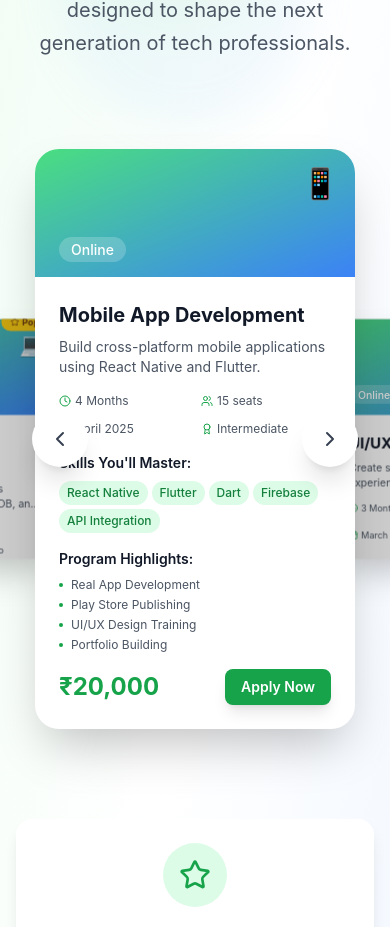
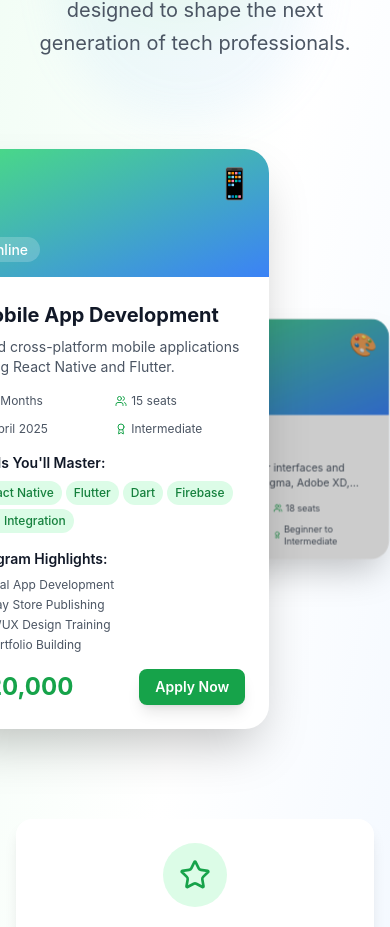
Before and after one commit to kushvardhan/jankiinfotech, a Next.js app: page /internship in a window 390 px wide. Shown: the part 1175-2102 px from the top of the page. Built offline with nearby package versions, Linux system fonts and the light colour scheme.

Commit message:
small screen card position fixed, navigation button position, linting error

```diff
--- a/src/components/InternshipProgramsSection.tsx
+++ b/src/components/InternshipProgramsSection.tsx
@@ -11,7 +11,7 @@ import {
   Star,
   Users,
 } from "lucide-react";
-import { useEffect, useState } from "react";
+import { useEffect, useState,useRef } from "react";
 
 const internshipPrograms = [
   {
@@ -128,6 +128,9 @@ const internshipPrograms = [
 export default function InternshipProgramsSection() {
   const [currentIndex, setCurrentIndex] = useState(0);
   const [isAnimating, setIsAnimating] = useState(false);
+  const carouselRef = useRef<HTMLDivElement>(null);
+  const [touchStart, setTouchStart] = useState<number | null>(null);
+  const [touchEnd, setTouchEnd] = useState<number | null>(null);
 
   const nextSlide = () => {
     if (isAnimating) return;
@@ -167,6 +170,31 @@ export default function InternshipProgramsSection() {
     return "hidden";
   };
 
+  // Touch handling functions
+  const handleTouchStart = (e: React.TouchEvent) => {
+    setTouchEnd(null);
+    setTouchStart(e.targetTouches[0].clientX);
+  };
+
+  const handleTouchMove = (e: React.TouchEvent) => {
+    setTouchEnd(e.targetTouches[0].clientX);
+  };
+
+  const handleTouchEnd = () => {
+    if (!touchStart || !touchEnd) return;
+
+    const distance = touchStart - touchEnd;
+    const isLeftSwipe = distance > 50;
+    const isRightSwipe = distance < -50;
+
+    if (isLeftSwipe && !isAnimating) {
+      nextSlide();
+    }
+    if (isRightSwipe && !isAnimating) {
+      prevSlide();
+    }
+  };
+
   return (
     <section className="relative py-20 bg-gradient-to-br from-green-50 via-white to-blue-50 overflow-hidden">
       {/* Background Elements */}
@@ -194,8 +222,14 @@ export default function InternshipProgramsSection() {
         </div>
 
         {/* 3D Carousel */}
-        <div className="relative h-[600px] md:h-[700px] flex items-center justify-center">
-          <div className="relative w-full max-w-7xl h-full overflow-visible">
+        <div className="relative h-[600px] md:h-[700px] flex items-center justify-center px-4">
+          <div
+            ref={carouselRef}
+            className="relative w-full max-w-7xl h-full overflow-visible"
+            onTouchStart={handleTouchStart}
+            onTouchMove={handleTouchMove}
+            onTouchEnd={handleTouchEnd}
+          >
             <div className="flex items-center justify-center h-full perspective-1000">
               {internshipPrograms.map((program, index) => {
                 const position = getCardPosition(index);
@@ -207,16 +241,16 @@ export default function InternshipProgramsSection() {
                 return (
                   <div
                     key={program.id}
-                    className={`absolute transition-all duration-700 ease-out ${
+                    className={`absolute left-1/2 top-1/2 transform -translate-y-1/2 transition-all duration-700 ease-out ${
                       isHidden ? "opacity-0 pointer-events-none" : "opacity-100"
                     } ${
                       isCenter
-                        ? "z-30 scale-100 translate-x-0"
+                        ? "z-30 scale-100 -translate-x-1/2"
                         : isLeft
-                        ? "z-20 scale-75 -translate-x-64 md:-translate-x-80"
+                        ? "z-20 scale-75 -translate-x-full sm:-translate-x-[120%] md:-translate-x-[140%]"
                         : isRight
-                        ? "z-20 scale-75 translate-x-64 md:translate-x-80"
-                        : "z-10 scale-50"
+                        ? "z-20 scale-75 translate-x-0 sm:translate-x-[20%] md:translate-x-[40%]"
+                        : "z-10 scale-50 -translate-x-1/2"
                     }`}
                     style={{
                       transformStyle: "preserve-3d",
@@ -372,25 +406,31 @@ export default function InternshipProgramsSection() {
                 );
               })}
             </div>
+          </div>
 
-            {/* Navigation Controls */}
+          {/* Navigation Controls - Below Cards */}
+          <div className="flex justify-center items-center gap-4 mt-8">
             <button
               onClick={prevSlide}
               disabled={isAnimating}
-              className="absolute left-4 top-1/2 transform -translate-y-1/2 bg-white shadow-xl rounded-full p-4 hover:bg-gray-50 transition-all duration-300 hover:scale-110 disabled:opacity-50 z-40"
+              className="bg-white shadow-xl rounded-full p-3 hover:bg-gray-50 transition-all duration-300 hover:scale-110 disabled:opacity-50 border border-gray-200"
             >
-              <ChevronLeft className="h-6 w-6 text-gray-700" />
+              <ChevronLeft className="h-5 w-5 text-gray-700" />
             </button>
+
+            {/* Progress Indicator */}
+            <div className="text-sm text-gray-600 bg-white px-4 py-2 rounded-full shadow-md border border-gray-200">
+              {currentIndex + 1} of {internshipPrograms.length}
+            </div>
+
             <button
               onClick={nextSlide}
               disabled={isAnimating}
-              className="absolute right-4 top-1/2 transform -translate-y-1/2 bg-white shadow-xl rounded-full p-4 hover:bg-gray-50 transition-all duration-300 hover:scale-110 disabled:opacity-50 z-40"
+              className="bg-white shadow-xl rounded-full p-3 hover:bg-gray-50 transition-all duration-300 hover:scale-110 disabled:opacity-50 border border-gray-200"
             >
-              <ChevronRight className="h-6 w-6 text-gray-700" />
+              <ChevronRight className="h-5 w-5 text-gray-700" />
             </button>
           </div>
-
-
         </div>
 
         {/* Features Section */}
```
